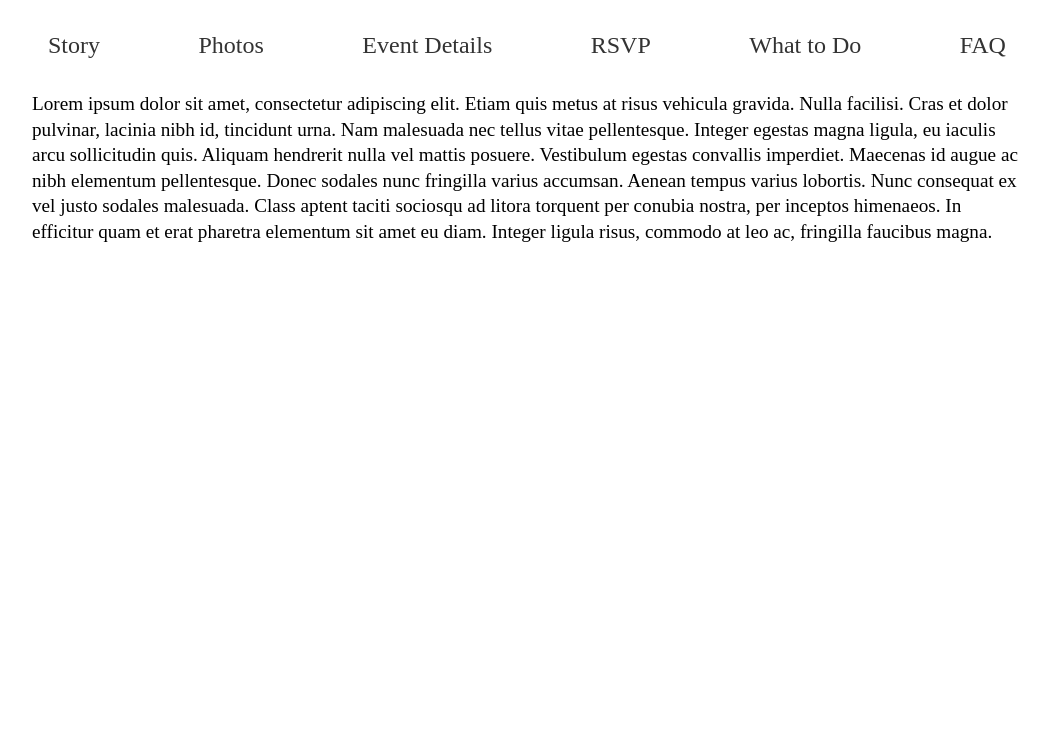
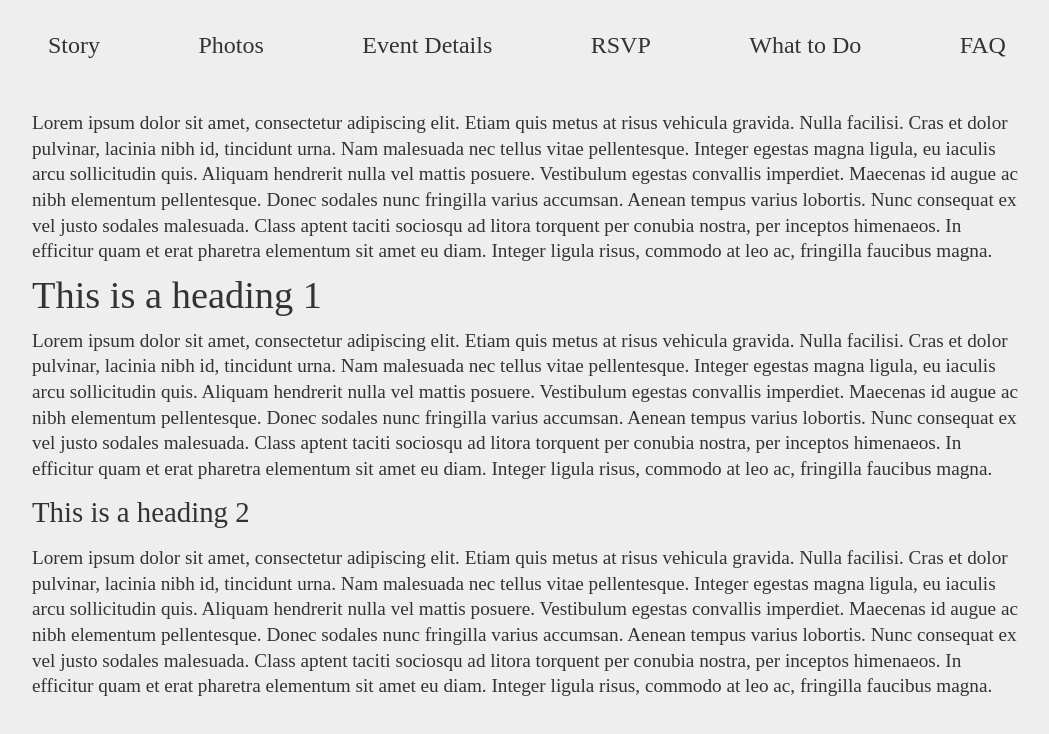
Before and after one commit to zstix/wedding-website, a React (Vite) app: page / in a window 1280 px wide. Shown: the top 734 px of the page, without its empty margins (113-1162 px from the left). Built offline with nearby package versions, Linux system fonts and the light colour scheme; a web font is replaced by a local one.

Commit message:
Added dummy text and typography styles

```diff
--- a/src/components/Pages/HomePage/HomePage.tsx
+++ b/src/components/Pages/HomePage/HomePage.tsx
@@ -4,17 +4,47 @@ import Container from "../../Container";
 
 const HomePage: React.FC = () => (
   <Container className="zn-page">
-    Lorem ipsum dolor sit amet, consectetur adipiscing elit. Etiam quis metus at
-    risus vehicula gravida. Nulla facilisi. Cras et dolor pulvinar, lacinia nibh
-    id, tincidunt urna. Nam malesuada nec tellus vitae pellentesque. Integer
-    egestas magna ligula, eu iaculis arcu sollicitudin quis. Aliquam hendrerit
-    nulla vel mattis posuere. Vestibulum egestas convallis imperdiet. Maecenas
-    id augue ac nibh elementum pellentesque. Donec sodales nunc fringilla varius
-    accumsan. Aenean tempus varius lobortis. Nunc consequat ex vel justo sodales
-    malesuada. Class aptent taciti sociosqu ad litora torquent per conubia
-    nostra, per inceptos himenaeos. In efficitur quam et erat pharetra elementum
-    sit amet eu diam. Integer ligula risus, commodo at leo ac, fringilla
-    faucibus magna.
+    <p>
+      Lorem ipsum dolor sit amet, consectetur adipiscing elit. Etiam quis metus
+      at risus vehicula gravida. Nulla facilisi. Cras et dolor pulvinar, lacinia
+      nibh id, tincidunt urna. Nam malesuada nec tellus vitae pellentesque.
+      Integer egestas magna ligula, eu iaculis arcu sollicitudin quis. Aliquam
+      hendrerit nulla vel mattis posuere. Vestibulum egestas convallis
+      imperdiet. Maecenas id augue ac nibh elementum pellentesque. Donec sodales
+      nunc fringilla varius accumsan. Aenean tempus varius lobortis. Nunc
+      consequat ex vel justo sodales malesuada. Class aptent taciti sociosqu ad
+      litora torquent per conubia nostra, per inceptos himenaeos. In efficitur
+      quam et erat pharetra elementum sit amet eu diam. Integer ligula risus,
+      commodo at leo ac, fringilla faucibus magna.
+    </p>
+    <h1>This is a heading 1</h1>
+    <p>
+      Lorem ipsum dolor sit amet, consectetur adipiscing elit. Etiam quis metus
+      at risus vehicula gravida. Nulla facilisi. Cras et dolor pulvinar, lacinia
+      nibh id, tincidunt urna. Nam malesuada nec tellus vitae pellentesque.
+      Integer egestas magna ligula, eu iaculis arcu sollicitudin quis. Aliquam
+      hendrerit nulla vel mattis posuere. Vestibulum egestas convallis
+      imperdiet. Maecenas id augue ac nibh elementum pellentesque. Donec sodales
+      nunc fringilla varius accumsan. Aenean tempus varius lobortis. Nunc
+      consequat ex vel justo sodales malesuada. Class aptent taciti sociosqu ad
+      litora torquent per conubia nostra, per inceptos himenaeos. In efficitur
+      quam et erat pharetra elementum sit amet eu diam. Integer ligula risus,
+      commodo at leo ac, fringilla faucibus magna.
+    </p>
+    <h2>This is a heading 2</h2>
+    <p>
+      Lorem ipsum dolor sit amet, consectetur adipiscing elit. Etiam quis metus
+      at risus vehicula gravida. Nulla facilisi. Cras et dolor pulvinar, lacinia
+      nibh id, tincidunt urna. Nam malesuada nec tellus vitae pellentesque.
+      Integer egestas magna ligula, eu iaculis arcu sollicitudin quis. Aliquam
+      hendrerit nulla vel mattis posuere. Vestibulum egestas convallis
+      imperdiet. Maecenas id augue ac nibh elementum pellentesque. Donec sodales
+      nunc fringilla varius accumsan. Aenean tempus varius lobortis. Nunc
+      consequat ex vel justo sodales malesuada. Class aptent taciti sociosqu ad
+      litora torquent per conubia nostra, per inceptos himenaeos. In efficitur
+      quam et erat pharetra elementum sit amet eu diam. Integer ligula risus,
+      commodo at leo ac, fringilla faucibus magna.
+    </p>
   </Container>
 );
 
--- a/src/styles.scss
+++ b/src/styles.scss
@@ -4,6 +4,8 @@ body {
   margin: 0;
   padding: 0;
   font-family: "Gentium Book Basic", serif;
+  color: #333;
+  background-color: #eee;
 }
 
 .zn-page {
@@ -11,3 +13,11 @@ body {
   line-height: 1.6rem;
   font-size: 1.2rem;
 }
+
+h1,
+h2,
+h3 {
+  font-weight: normal;
+  margin: 0;
+  padding: 0;
+}
```
